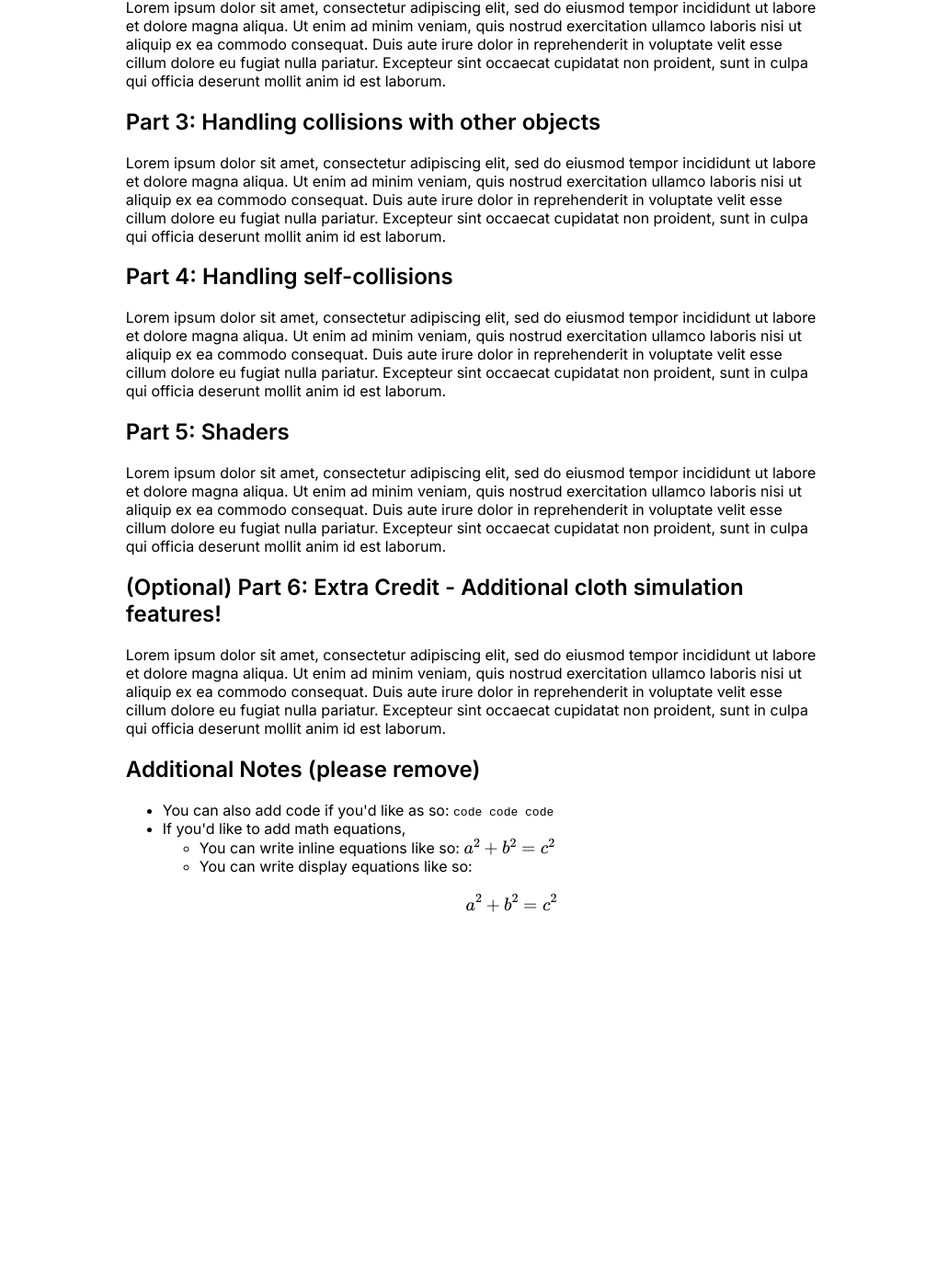
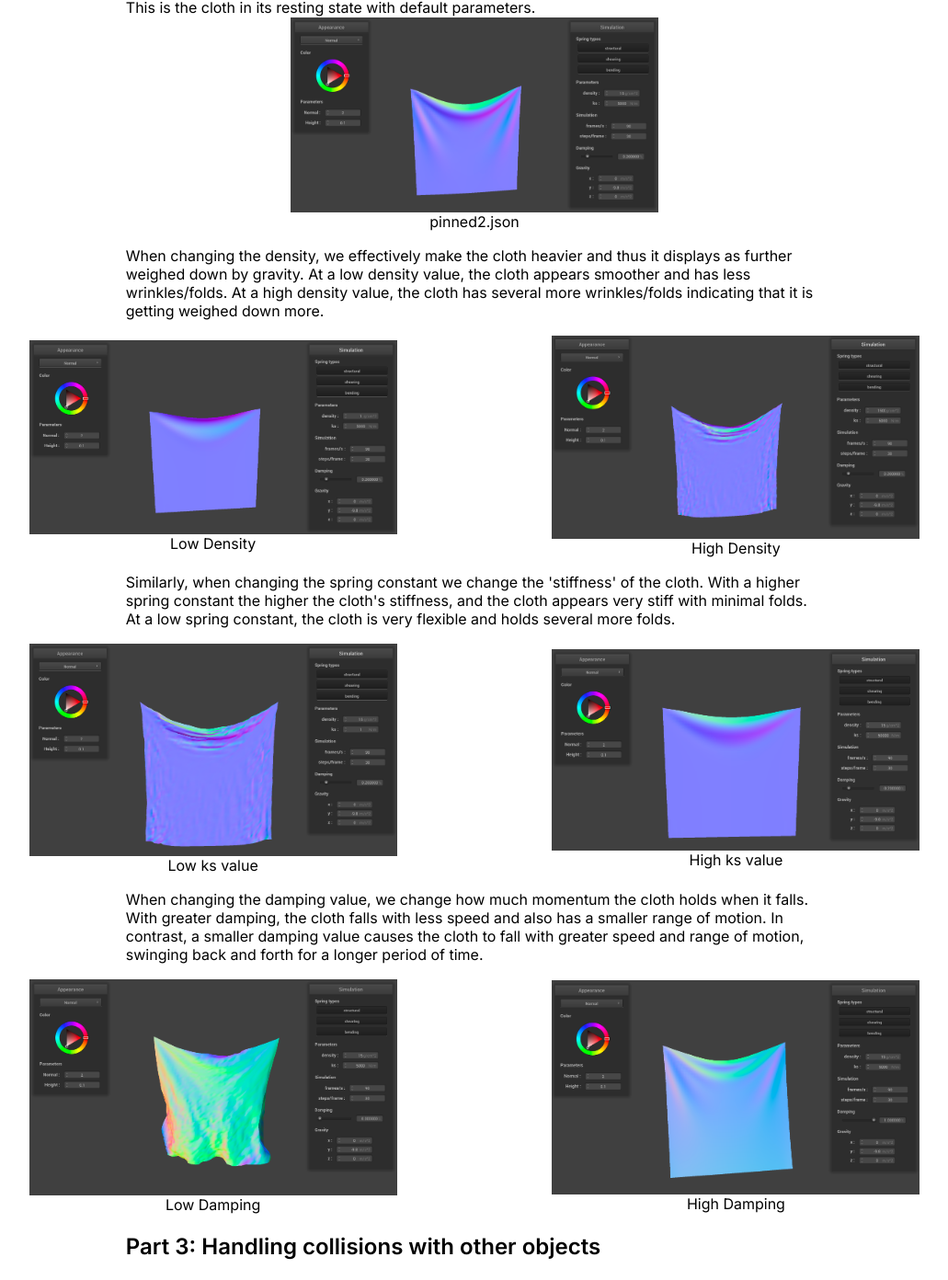
Before and after one commit to cal-cs184-student/hw4-sv-writeup, a plain HTML site: page index.html in a window 1280 px wide. Shown: the part 1481-2873 px from the top of the page at 92% size, without its empty margins (124-1155 px from the left). Before the commit the page ends 2560 px from the top, so only its background shows below. Drawn offline with nearby package versions, Linux system fonts and the light colour scheme; some packages are replaced by stand-ins of ours.

Commit message:
Update index.html

```diff
--- a/index.html
+++ b/index.html
@@ -82,7 +82,66 @@
 		</div>
 
 		<h2>Part 2: Simulation via numerical integration</h2>
-		Lorem ipsum dolor sit amet, consectetur adipiscing elit, sed do eiusmod tempor incididunt ut labore et dolore magna aliqua. Ut enim ad minim veniam, quis nostrud exercitation ullamco laboris nisi ut aliquip ex ea commodo consequat. Duis aute irure dolor in reprehenderit in voluptate velit esse cillum dolore eu fugiat nulla pariatur. Excepteur sint occaecat cupidatat non proident, sunt in culpa qui officia deserunt mollit anim id est laborum.
+		This is the cloth in its resting state with default parameters.
+		<div style="display: flex; flex-direction: column; align-items: center;">
+			<table style="width: 150%; text-align: center; border-collapse: collapse;">
+			  <tr>
+				<td style="text-align: center;">
+				  <img src="assets/part2normal.png" width="400px"/>
+				  <figcaption>pinned2.json</figcaption>
+				</td>
+			  </tr>
+			</table>
+		</div>
+		<p>
+			When changing the density, we effectively make the cloth heavier and thus it displays as further weighed down by gravity. At a low density value, the cloth appears smoother and has less wrinkles/folds. At a high density value, the cloth has several more wrinkles/folds indicating that it is getting weighed down more.
+		</p>
+		<div style="display: flex; flex-direction: column; align-items: center;">
+			<table style="width: 150%; text-align: center; border-collapse: collapse;">
+			  <tr>
+				<td style="text-align: center;">
+				  <img src="assets/part2lowdensity.png" width="400px"/>
+				  <figcaption>Low Density</figcaption>
+				</td>
+				<td style="text-align: center;">
+				  <img src="assets/part2highdensity.png" width="400px"/>
+				  <figcaption>High Density</figcaption>
+				</td>
+			  </tr>
+			</table>
+		</div>
+
+			<p>Similarly, when changing the spring constant we change the 'stiffness' of the cloth. With a higher spring constant the higher the cloth's stiffness, and the cloth appears very stiff with minimal folds. At a low spring constant, the cloth is very flexible and holds several more folds.</p>
+		<div style="display: flex; flex-direction: column; align-items: center;">
+			<table style="width: 150%; text-align: center; border-collapse: collapse;">
+			  <tr>
+				<td style="text-align: center;">
+				  <img src="assets/part2lowks.png" width="400px"/>
+				  <figcaption>Low ks value</figcaption>
+				</td>
+				<td style="text-align: center;">
+				  <img src="assets/part2highks.png" width="400px"/>
+				  <figcaption>High ks value</figcaption>
+				</td>
+			  </tr>
+			</table>
+		</div>
+			<p>When changing the damping value, we change how much momentum the cloth holds when it falls. With greater damping, the cloth falls with less speed and also has a smaller range of motion. In contrast, a smaller damping value causes the cloth to fall with greater speed and range of motion, swinging back and forth for a longer period of time.
+		</p>
+		<div style="display: flex; flex-direction: column; align-items: center;">
+			<table style="width: 150%; text-align: center; border-collapse: collapse;">
+			  <tr>
+				<td style="text-align: center;">
+				  <img src="assets/part2lowdamping.png" width="400px"/>
+				  <figcaption>Low Damping</figcaption>
+				</td>
+				<td style="text-align: center;">
+				  <img src="assets/part2highdamping.png" width="400px"/>
+				  <figcaption>High Damping</figcaption>
+				</td>
+			  </tr>
+			</table>
+		</div>
 
 		<h2>Part 3: Handling collisions with other objects</h2>
 		Lorem ipsum dolor sit amet, consectetur adipiscing elit, sed do eiusmod tempor incididunt ut labore et dolore magna aliqua. Ut enim ad minim veniam, quis nostrud exercitation ullamco laboris nisi ut aliquip ex ea commodo consequat. Duis aute irure dolor in reprehenderit in voluptate velit esse cillum dolore eu fugiat nulla pariatur. Excepteur sint occaecat cupidatat non proident, sunt in culpa qui officia deserunt mollit anim id est laborum.
```
